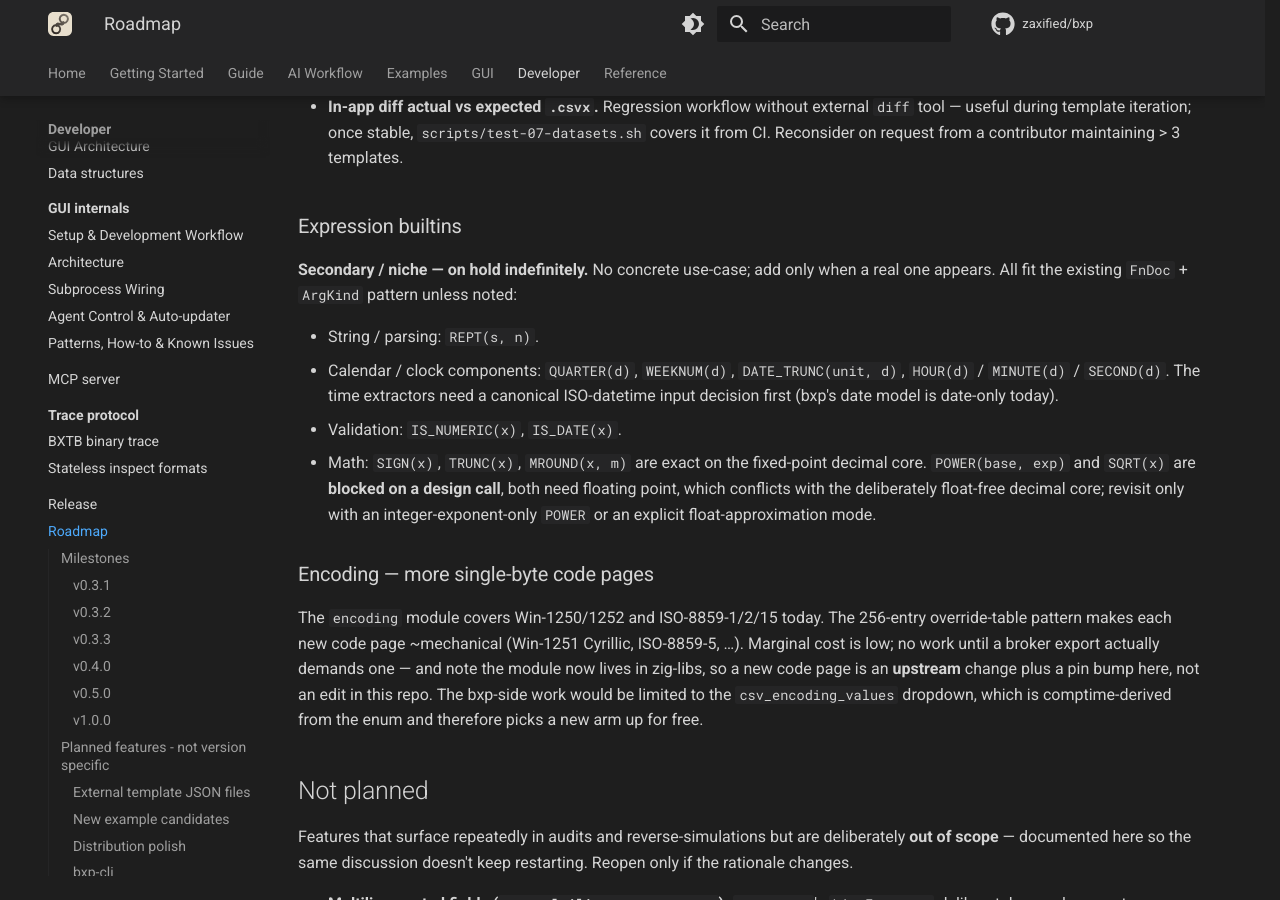
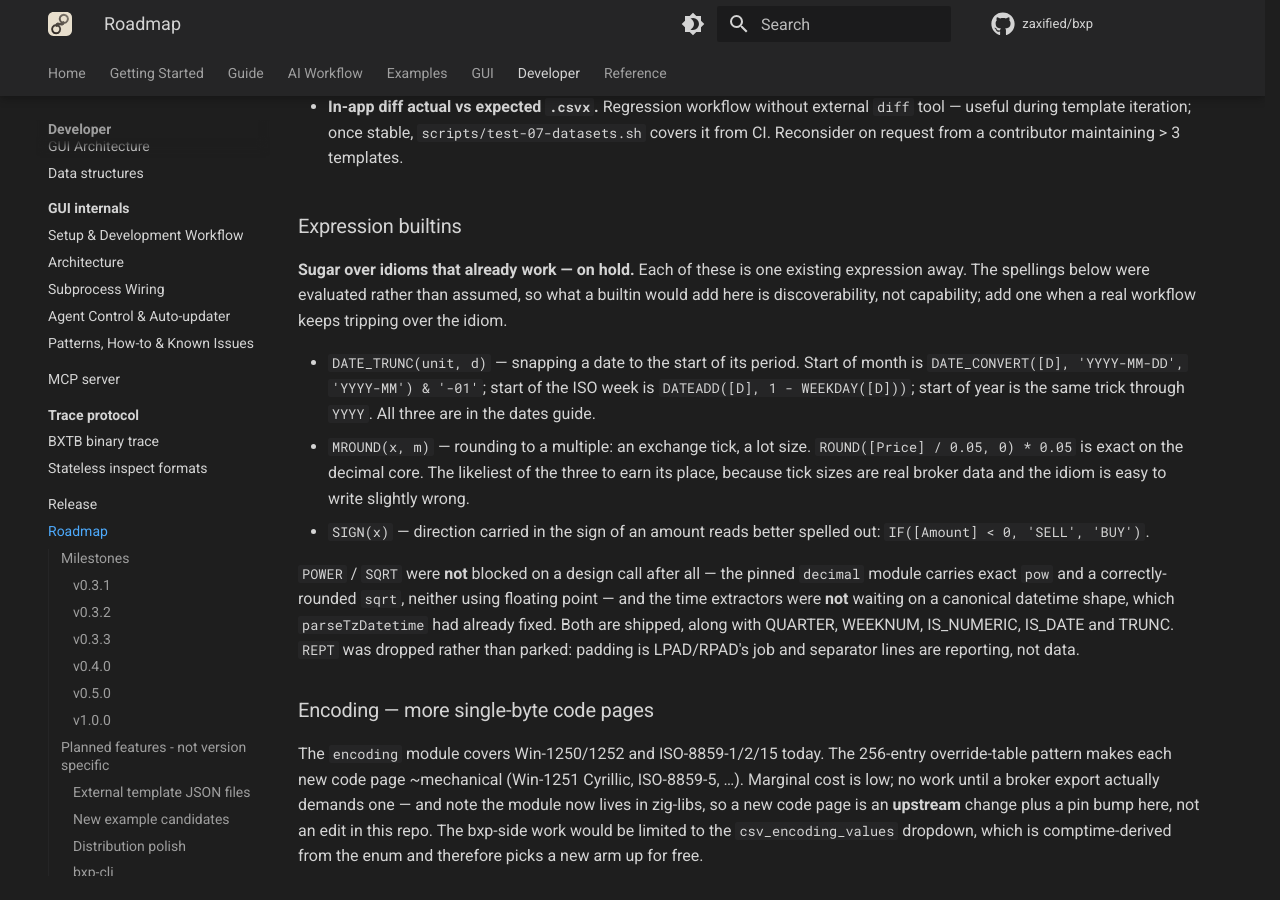
Before and after one commit to zaxified/bxp, an MkDocs documentation site: the page built from docs/dev/roadmap.md, in a window 1280 px wide and 900 px high, scrolled down 4145 px. Built offline with MkDocs 1.6.1 and Material for MkDocs 9.7.7, drawn with Linux system fonts in a browser that asks for light colours; comment, search, counter and statistics services are not loaded.

Commit message:
feat(expr): add TRUNC, the one cut the language could not spell
Of the five builtins left on the roadmap, this is the only one that was
not already a one-liner. Truncating toward zero differs from its
neighbours only on negatives, and only there does it matter -- but that is
exactly where money rules live: a payout truncated to whole cents, a tax
base that is never rounded up.

Without a precision argument the idiom was tolerable:
IF(x < 0, CEILING(x), FLOOR(x)). With one it was not. FLOOR(-3.999 * 100)
/ 100 gives -4, rounding away from zero at the very step meant to discard;
the correct spelling needed the sign test wrapped around a scaled FLOOR
and CEILING with a magic constant per precision. TRUNC(-3.999, 2) is
-3.99.

Implemented on the raw fixed-point integer: @divTrunc already truncates
toward zero for both signs, and multiplying the quotient back by the same
unit cannot overflow because the magnitude only ever shrinks. A unit
coarser than the numeric range answers zero by construction rather than
overflowing 10^n.

The other four stay out, with their reasoning recorded rather than
restated each time they come up. DATE_TRUNC, MROUND and SIGN are sugar
over expressions that already work, so the dates guide now carries the
three period-snapping idioms and the ISO-week pairing (WEEKNUM alone is
not sortable across a year boundary -- 2021-01-01 is week 53, 2024-12-30
is week 1). REPT was dropped outright: padding is LPAD/RPAD's job and
separator lines are reporting, not data.

Every expression written into the guide and the roadmap was evaluated
before it was written down.

Co-Authored-By: Claude Opus 5 (1M context) <noreply@anthropic.com>

```diff
--- a/docs/dev/roadmap.md
+++ b/docs/dev/roadmap.md
@@ -236,19 +236,29 @@ fixed before release instead, not parked here).
 
 ### Expression builtins
 
-**Secondary / niche — on hold indefinitely.** No concrete use-case; add only
-when a real one appears. All fit the existing `FnDoc` + `ArgKind` pattern
-unless noted:
+**Sugar over idioms that already work — on hold.** Each of these is one
+existing expression away. The spellings below were evaluated rather than
+assumed, so what a builtin would add here is discoverability, not capability;
+add one when a real workflow keeps tripping over the idiom.
 
-- String / parsing: `REPT(s, n)`.
-- Calendar / clock components: `QUARTER(d)`, `WEEKNUM(d)`, `DATE_TRUNC(unit, d)`,
-  `HOUR(d)` / `MINUTE(d)` / `SECOND(d)`. The time extractors need a canonical
-  ISO-datetime input decision first (bxp's date model is date-only today).
-- Validation: `IS_NUMERIC(x)`, `IS_DATE(x)`.
-- Math: `SIGN(x)`, `TRUNC(x)`, `MROUND(x, m)` are exact on the fixed-point
-  decimal core. `POWER(base, exp)` and `SQRT(x)` are **blocked on a design call**,
-  both need floating point, which conflicts with the deliberately float-free
-  decimal core; revisit only with an integer-exponent-only `POWER` or an explicit float-approximation mode.
+- `DATE_TRUNC(unit, d)` — snapping a date to the start of its period. Start of
+  month is `DATE_CONVERT([D], 'YYYY-MM-DD', 'YYYY-MM') & '-01'`; start of the
+  ISO week is `DATEADD([D], 1 - WEEKDAY([D]))`; start of year is the same trick
+  through `YYYY`. All three are in the dates guide.
+- `MROUND(x, m)` — rounding to a multiple: an exchange tick, a lot size.
+  `ROUND([Price] / 0.05, 0) * 0.05` is exact on the decimal core. The likeliest
+  of the three to earn its place, because tick sizes are real broker data and
+  the idiom is easy to write slightly wrong.
+- `SIGN(x)` — direction carried in the sign of an amount reads better spelled
+  out: `IF([Amount] < 0, 'SELL', 'BUY')`.
+
+`POWER` / `SQRT` were **not** blocked on a design call after all — the pinned
+`decimal` module carries exact `pow` and a correctly-rounded `sqrt`, neither
+using floating point — and the time extractors were **not** waiting on a
+canonical datetime shape, which `parseTzDatetime` had already fixed. Both are
+shipped, along with QUARTER, WEEKNUM, IS_NUMERIC, IS_DATE and TRUNC. `REPT` was
+dropped rather than parked: padding is LPAD/RPAD's job and separator lines are
+reporting, not data.
 
 ### Encoding — more single-byte code pages
 
```
Also changed, not shown: bxp-cli/CLAUDE.md (+1 -0 lines), bxp-core/CLAUDE.md (+2 -1 lines), docs/guide/dates.md (+31 -0 lines), docs/reference/expr-functions.md (+1 -0 lines), 2 other files.
